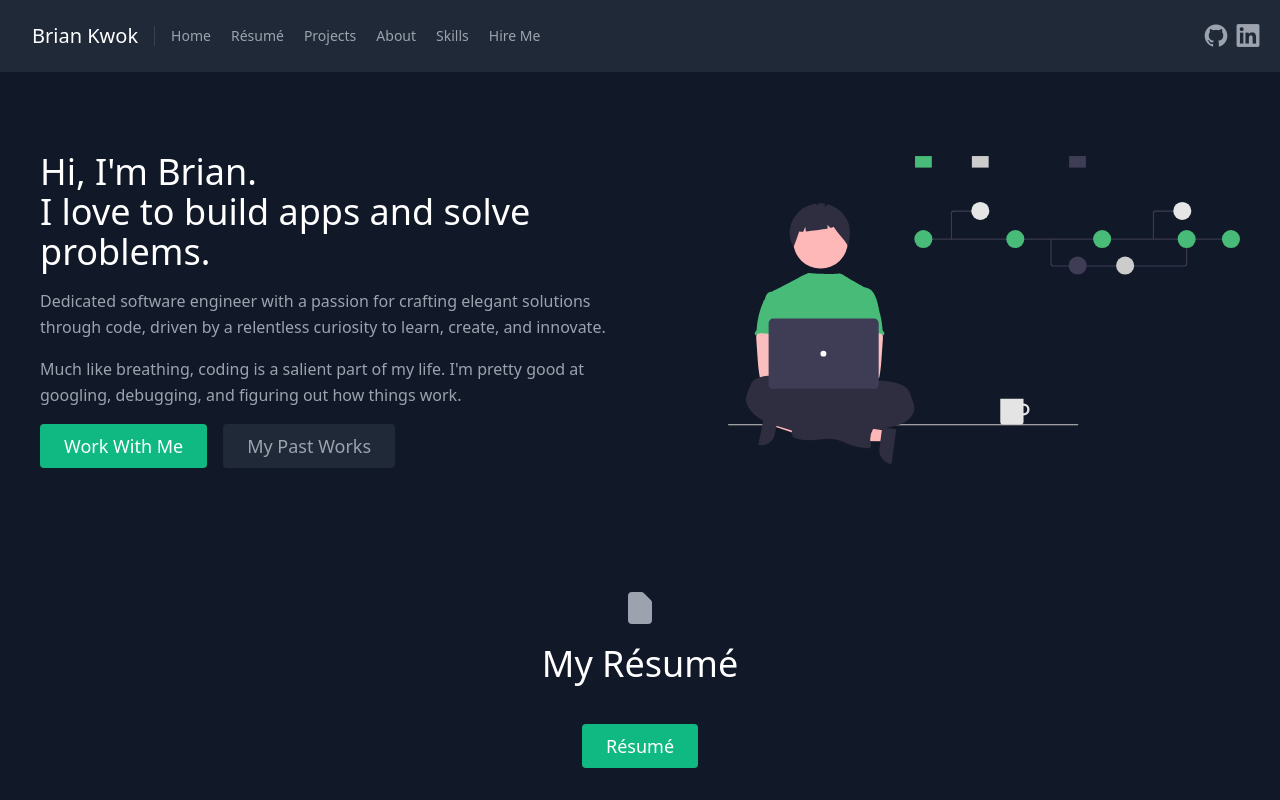
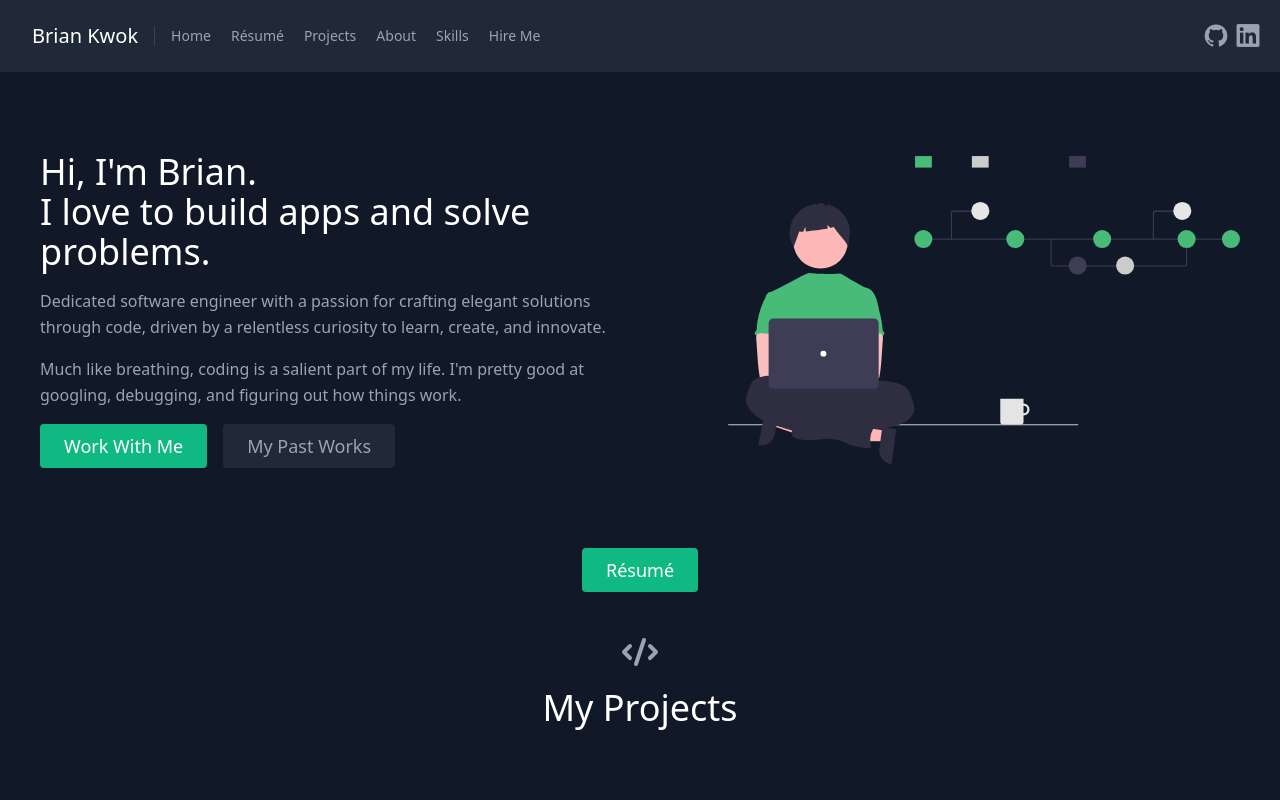
Before and after one commit to brkwok/r_portfolio, a React (Create React App) app: page / in a window 1280 px wide. Shown: the top 800 px of the page. Built offline with nearby package versions, Linux system fonts and the light colour scheme.

Commit message:
Remove styles from resume section

```diff
--- a/src/components/Resume.js
+++ b/src/components/Resume.js
@@ -4,14 +4,6 @@ import React from "react";
 export default function Resume() {
 	return (
 		<section id="resume" className="text-gray-400 bg-gray-900 body-font">
-			<div className="container px-5 py-10 mx-auto text-center lg:px-40">
-				<div className="flex flex-col w-full">
-					<DocumentIcon className="mx-auto inline-block w-10 mb-4" />
-					<h1 className="sm:text-4xl text-3xl font-medium title-font text-white">
-						My Résumé
-					</h1>
-				</div>
-			</div>
 			<div className="flex justify-center">
 				<a
 					href="Resume.pdf"
```
